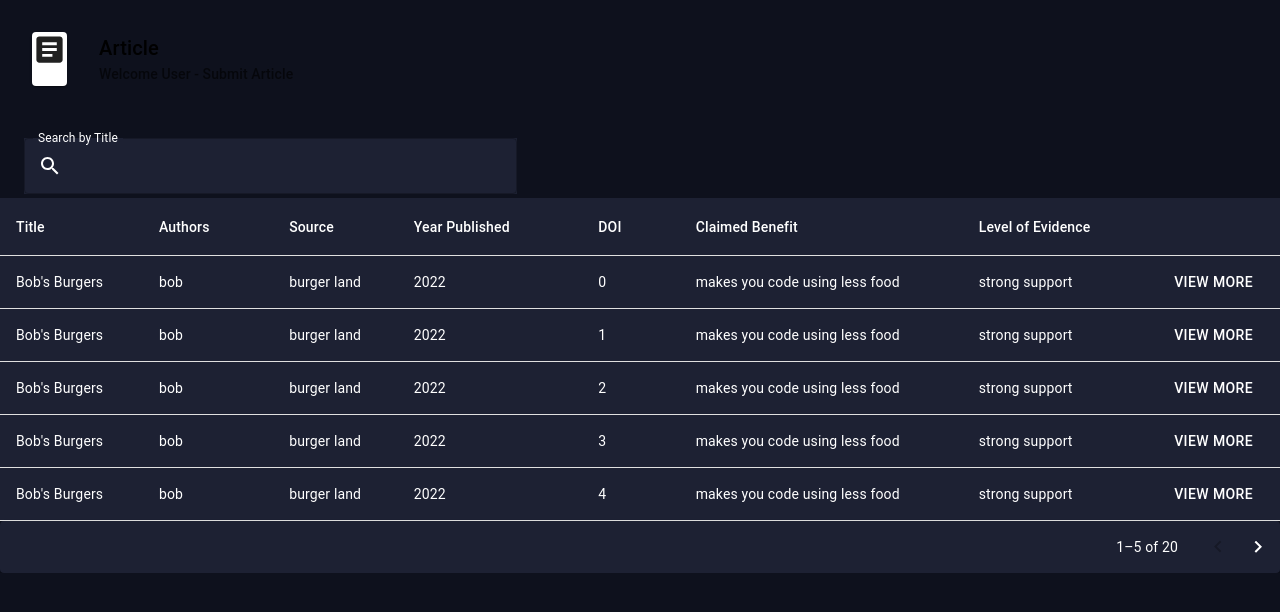
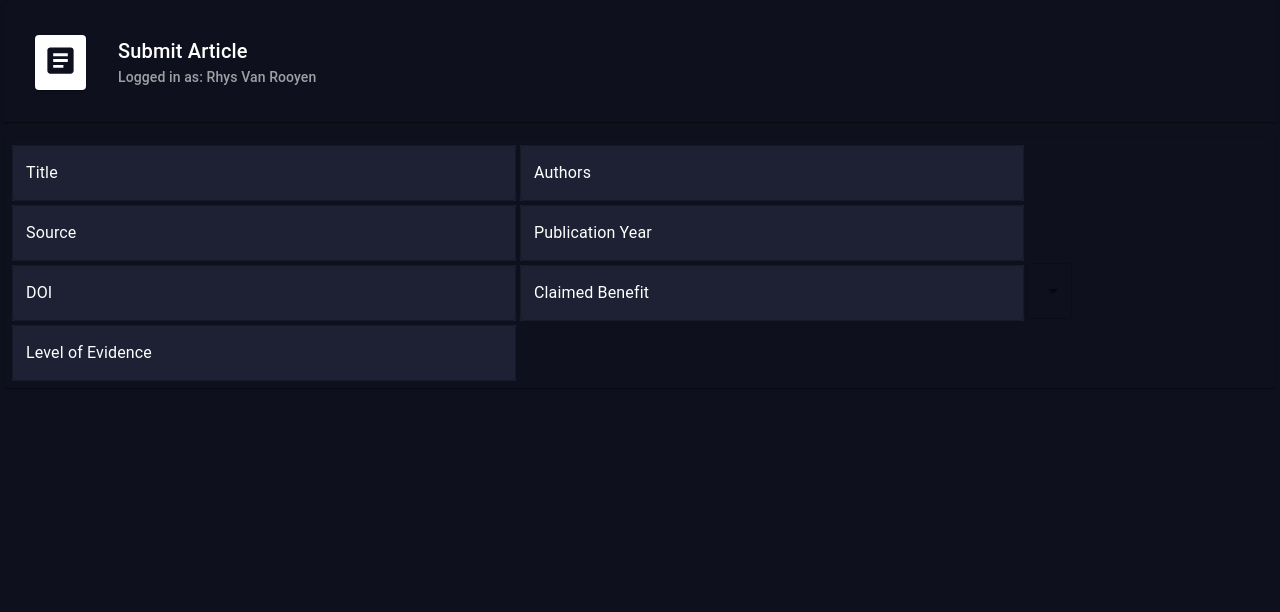
Before and after one commit to Andrew-Lee-A/Speed_Project, a React (Create React App) app in the folder client/: page / in a window 1280 px wide. Shown: the top 612 px of the page. Built offline with nearby package versions, Linux system fonts and the light colour scheme; no server answers.

Commit message:
created texted fields

```diff
--- a/client/src/App.js
+++ b/client/src/App.js
@@ -1,11 +1,12 @@
 import React, { useEffect, useState } from 'react'
 import axios from 'axios'
 import { ArticleTable } from './components/ArticleTable'
-import ArticleFormHeader from './components/component-controller/ArticleFormHeader'
+import ArticleForm from './components/component-controller/ArticleForm'
 import './stylesheet.css'
 import { ThemeProvider } from '@emotion/react'
 import colorTheme from './theme'
 import ArticleIcon from '@mui/icons-material/Article';
+import PageHeader from'./components/component-controller/header'
 
 function App() {
   const [backendData, setBackendData] = useState([{}])
@@ -35,12 +36,14 @@ function App() {
   return (
     <div>
       <ThemeProvider theme={colorTheme}>
-      <ArticleFormHeader
-                title='Article'
-                subTitle='Welcome User - Submit Article'
+      <PageHeader
+                title='Submit Article'
+                subTitle='Logged in as: Rhys Van Rooyen'
                 icon={<ArticleIcon fontSize='large'/>}
         />
-        <ArticleTable />
+
+      <ArticleForm/>
+
       </ThemeProvider>
     </div>
   )
--- a/client/src/components/component-controller/ArticleForm.js
+++ b/client/src/components/component-controller/ArticleForm.js
@@ -1,5 +1,6 @@
 import React, {useState, useEffect} from 'react'
-import {TextField, Grid, styled} from '@mui/material'
+import {Paper, TextField, Grid, styled, FormControl, FormGroup, Select, MenuItem} from '@mui/material'
+import Input from './Input'
 
 const initialFormValues = {
     title: '',
@@ -11,18 +12,82 @@ const initialFormValues = {
     levelOfEvidence: '',
 }
 
+
+
 export default function ArticleForm() {
-    const [values, setValues] = useState();
+    const [values, setValues] = useState(initialFormValues);
+
+
+    const handleInputChange = e => {
+        const [name, value] = e.target
+        setValues({
+            ...values,
+            [name]: value
+        })
+    }
 
     return (
-        <form>
+        <Paper sx = {{
+            '&.MuiPaper-root' : {
+                margin: '5px',
+                padding: '5px',
+                backgroundColor: '#0e111d'
+            }
+        }}>
+        <FormGroup>
             <Grid container>
-                <TextField
-                    variant='outlined'
-                    label='Title'
-                    values={values.title}
-                />
+                <Grid item xs = {12}>
+                    <Input
+                        variant='outlined'
+                        label='Title'
+                        name='title'
+                        values={values.title}
+                        onChange = {handleInputChange}
+                        />
+                    <Input
+                        variant='outlined'
+                        label='Authors'
+                        values={values.authors}
+                        />
+                    <Input
+                        variant='outlined'
+                        label='Source'
+                        values={values.source}
+                        />
+                    <Input
+                        variant='outlined'
+                        label='Publication Year'
+                        values={values.pubYear}
+                        />
+                    <Input
+                        variant='outlined'
+                        label='DOI'
+                        values={values.doi}
+                        />
+                    <Input
+                        variant='outlined'
+                        label='Claimed Benefit'
+                        values={values.claimedBenefit}
+                        />
+                    <Select
+                        sx = {{
+                            '&.MuiSelect-root' : {
+                                width: '60%'
+                            }
+                        }}
+                        label = 'Claimed Benefit'>
+                        <MenuItem value={10}>TDD</MenuItem>
+                        <MenuItem value={20}>Self Learning</MenuItem>
+                        <MenuItem value={30}>OOP</MenuItem>
+                    </Select>
+                    <Input
+                        variant='outlined'
+                        label='Level of Evidence'
+                        values={values.levelOfEvidence}
+                        />
+                </Grid>
             </Grid>
-        </form>
+        </FormGroup>
+        </Paper>
     )
 }
--- a/client/src/components/component-controller/ArticleFormHeader.js
+++ b/client/src/components/component-controller/ArticleFormHeader.js
@@ -7,12 +7,13 @@ const paperStyled = styled(Paper)(({theme}) =>({
     },
 }))
 
+
 const cardStyled = styled(Card)(({theme}) =>({
     display:'inline-block',
     padding:theme.spacing(2),
     color:'#3c44b1',
     '& .MuiCard-root .MuiSVGIcon-root':{
-        color: 'white'
+        color: 'blue'
     },
 }))
 
@@ -20,6 +21,9 @@ const TypographyTitle = styled('div')(({ theme }) => ({
 paddingLeft:theme.spacing(4),
     '& .MuiTypography-subtitle2':{
         opacity:'0.6'
+    },
+    '& .MuiCard-root .MuiSVGIcon-root':{
+        color: 'blue'
     },
 
 }))
@@ -35,7 +39,9 @@ export default function PageHeader(props){
     const {title, subTitle, icon} = props
 
     return (
-        <paperStyled elevation={0} square>
+        <paperStyled elevation={1} square
+        sx = {{backgroundColor: 'red',
+        }}>
             <HeaderDivStyled>
                 <Card>
                     {icon}
--- a/client/src/components/component-controller/Input.js
+++ b/client/src/components/component-controller/Input.js
@@ -4,6 +4,7 @@ import {TextField, InputAdornment, styled} from '@mui/material'
 const SearchTextField = styled(TextField)(({ theme }) => ({
     backgroundColor: theme.palette.secondary.main,
     width: '40%',
+    margin: '2px',
 
   '& label.Mui-focused': {
     color: '#29D6B5',
--- /dev/null
+++ b/client/src/components/component-controller/header.js
@@ -0,0 +1,78 @@
+import React from 'react'
+import { Paper, Card, Typography, styled } from '@mui/material'
+
+// const useStyles = makeStyles(theme => ({
+//     root: {
+//         backgroundColor: '#fdfdff'
+//     },
+//     pageHeader:{
+//         padding:theme.spacing(4),
+//         display:'flex',
+//         marginBottom:theme.spacing(2)
+//     },
+//     pageIcon:{
+//         display:'inline-block',
+//         padding:theme.spacing(2),
+//         color:'#3c44b1'
+//     },
+//     pageTitle:{
+//         paddingLeft:theme.spacing(4),
+//         '& .MuiTypography-subtitle2':{
+//             opacity:'0.6'
+//         }
+//     }
+// }))
+
+const HeaderDivStyled = styled('div')(({ theme }) => ({
+    padding:theme.spacing(4),
+    display:'flex',
+    marginBottom:theme.spacing(2),
+}))
+
+const TypographyTitle = styled('div')(({ theme }) => ({
+    paddingLeft:theme.spacing(4),
+    '& .MuiTypography-subtitle2':{
+        opacity:'0.6'
+    },
+    }))
+
+
+export default function PageHeader(props) {
+
+    const { title, subTitle, icon } = props;
+    return (
+        <Paper elevation={1} square sx = {{
+            '&.MuiPaper-root': {
+                color: 'white',
+                backgroundColor: '#0e111d',
+                margin: '3px',
+            },
+            '&:hover ': {
+                color: '#29D6B5',
+            },
+        }}>
+            <HeaderDivStyled>
+                <Card sx = {{
+                    '&.MuiCard-root':{
+                        color: '#0e111d',
+                        backgroundColor: 'white',
+                        display: 'inline-block',
+                        padding: '8px',
+                    }
+                 }}>
+                    {icon}
+                </Card>
+                <TypographyTitle>
+                    <Typography
+                        variant="h6"
+                        component="div">
+                        {title}</Typography>
+                    <Typography
+                        variant="subtitle2"
+                        component="div">
+                        {subTitle}</Typography>
+                </TypographyTitle>
+            </HeaderDivStyled>
+        </Paper>
+    )
+}
```
